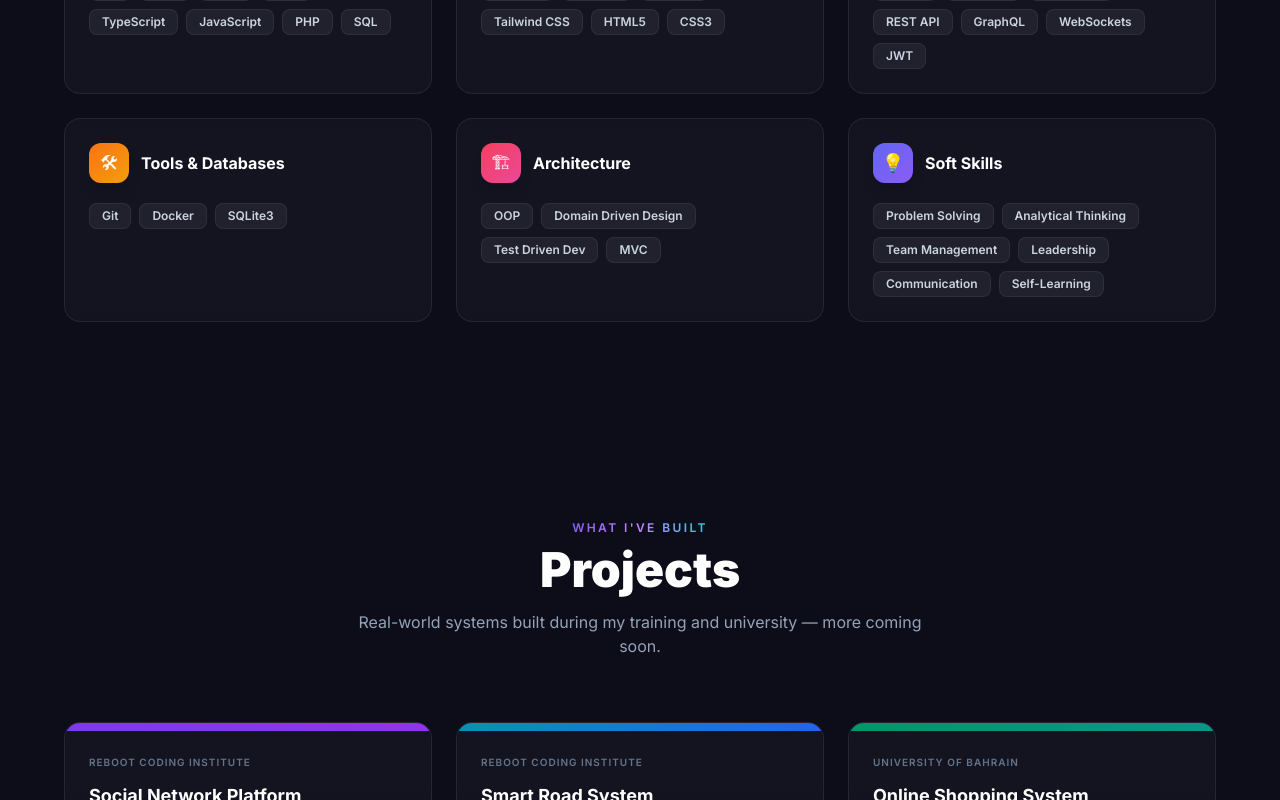
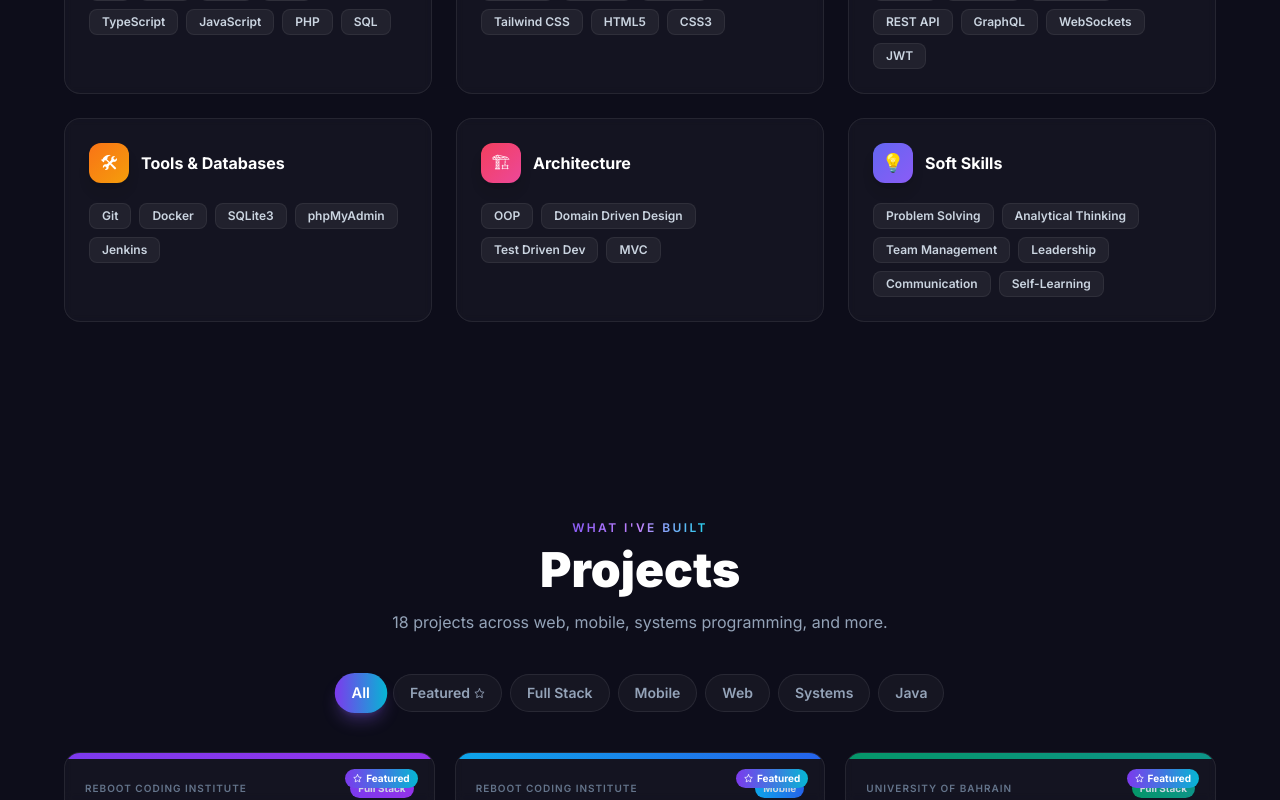
Before and after one commit to 7ussain313/portfolio, a React (Vite) app: page / in a window 1280 px wide. Shown: the part 2000-2800 px from the top of the page. Built offline with nearby package versions, Linux system fonts and the light colour scheme.

Commit message:
Add all 18 projects with category filter and featured badges

```diff
--- a/src/components/Projects.jsx
+++ b/src/components/Projects.jsx
@@ -1,17 +1,29 @@
-import { motion } from 'framer-motion'
-import { FiGithub, FiExternalLink } from 'react-icons/fi'
+import { useState } from 'react'
+import { motion, AnimatePresence } from 'framer-motion'
+import { FiExternalLink, FiStar } from 'react-icons/fi'
 import { projects } from '../data/portfolioData'
 
+const categories = ['All', 'Featured', 'Full Stack', 'Mobile', 'Web', 'Systems', 'Java']
+
 const cardAnim = {
-  hidden: { opacity: 0, y: 50 },
+  hidden: { opacity: 0, y: 40 },
   show: (i) => ({
     opacity: 1,
     y: 0,
-    transition: { duration: 0.6, delay: i * 0.1, ease: [0.25, 0.1, 0.25, 1] },
+    transition: { duration: 0.5, delay: i * 0.07, ease: [0.25, 0.1, 0.25, 1] },
   }),
+  exit: { opacity: 0, scale: 0.95, transition: { duration: 0.2 } },
 }
 
 export default function Projects() {
+  const [active, setActive] = useState('All')
+
+  const filtered = projects.filter(p => {
+    if (active === 'All') return true
+    if (active === 'Featured') return p.featured
+    return p.category === active
+  })
+
   return (
     <section id="projects" className="section-pad">
       <div className="max-w-6xl mx-auto">
@@ -21,43 +33,80 @@ export default function Projects() {
           whileInView={{ opacity: 1, y: 0 }}
           viewport={{ once: true, margin: '-80px' }}
           transition={{ duration: 0.7 }}
-          className="text-center mb-16"
+          className="text-center mb-10"
         >
           <span className="text-xs font-semibold tracking-[0.2em] uppercase gradient-text">What I've Built</span>
           <h2 className="text-4xl md:text-5xl font-black mt-2 dark:text-white text-slate-900">
             Projects
           </h2>
           <p className="mt-4 dark:text-slate-400 text-slate-600 max-w-xl mx-auto text-base">
-            Real-world systems built during my training and university — more coming soon.
+            18 projects across web, mobile, systems programming, and more.
           </p>
         </motion.div>
 
+        {/* Filter tabs */}
+        <motion.div
+          initial={{ opacity: 0, y: 20 }}
+          whileInView={{ opacity: 1, y: 0 }}
+          viewport={{ once: true }}
+          transition={{ duration: 0.5 }}
+          className="flex flex-wrap justify-center gap-2 mb-10"
+        >
+          {categories.map(cat => (
+            <button
+              key={cat}
+              onClick={() => setActive(cat)}
+              className={`px-4 py-2 rounded-full text-sm font-semibold transition-all duration-300 ${
+                active === cat
+                  ? 'bg-gradient-to-r from-violet-600 to-cyan-500 text-white shadow-lg shadow-violet-500/30 scale-105'
+                  : 'dark:bg-white/[0.04] bg-slate-100 dark:text-slate-400 text-slate-600 dark:border-white/[0.08] border-slate-200 border hover:border-violet-400/40 dark:hover:border-violet-500/40'
+              }`}
+            >
+              {cat}
+              {cat === 'Featured' && <FiStar size={11} className="inline ml-1 mb-0.5" />}
+            </button>
+          ))}
+        </motion.div>
+
         {/* Projects grid */}
-        <div className="grid md:grid-cols-2 lg:grid-cols-3 gap-6">
-          {projects.map((project, i) => (
+        <div className="grid md:grid-cols-2 lg:grid-cols-3 gap-5">
+          <AnimatePresence mode="popLayout">
+            {filtered.map((project, i) => (
               <motion.article
                 key={project.id}
                 custom={i}
                 initial="hidden"
-              whileInView="show"
-              viewport={{ once: true, margin: '-60px' }}
+                animate="show"
+                exit="exit"
                 variants={cardAnim}
-              whileHover={{ y: -6 }}
+                layout
+                whileHover={{ y: -5 }}
                 transition={{ duration: 0.3 }}
-              className="glass-card overflow-hidden glow-hover group flex flex-col"
+                className="glass-card overflow-hidden glow-hover group flex flex-col relative"
               >
-              {/* Top gradient banner */}
-              <div className={`h-2 bg-gradient-to-r ${project.accent}`} />
+                {/* Featured badge */}
+                {project.featured && (
+                  <div className="absolute top-4 right-4 z-10 flex items-center gap-1 px-2 py-0.5 rounded-full bg-gradient-to-r from-violet-600 to-cyan-500 text-white text-[10px] font-bold">
+                    <FiStar size={9} /> Featured
+                  </div>
+                )}
 
-              {/* Content */}
-              <div className="p-6 flex flex-col flex-1">
-                {/* Institute badge */}
-                <span className="text-[10px] font-semibold tracking-widest uppercase dark:text-slate-500 text-slate-500 mb-3">
+                {/* Top gradient bar */}
+                <div className={`h-1.5 bg-gradient-to-r ${project.accent}`} />
+
+                <div className="p-5 flex flex-col flex-1">
+                  {/* Meta */}
+                  <div className="flex items-center justify-between mb-3">
+                    <span className="text-[10px] font-semibold tracking-widest uppercase dark:text-slate-500 text-slate-400">
                       {project.institute}
                     </span>
+                    <span className={`text-[10px] font-bold px-2 py-0.5 rounded-full bg-gradient-to-r ${project.accent} bg-opacity-10 dark:text-slate-300 text-slate-600 dark:bg-white/5 bg-slate-100`}>
+                      {project.category}
+                    </span>
+                  </div>
 
                   {/* Title */}
-                <h3 className="text-lg font-bold dark:text-white text-slate-900 mb-2 group-hover:text-violet-500 dark:group-hover:text-violet-400 transition-colors">
+                  <h3 className="text-base font-bold dark:text-white text-slate-900 mb-2 group-hover:text-violet-500 dark:group-hover:text-violet-400 transition-colors leading-snug">
                     {project.title}
                   </h3>
 
@@ -81,52 +130,36 @@ export default function Projects() {
                   )}
 
                   {/* Links */}
-                <div className="flex gap-3 mt-auto pt-2 border-t dark:border-white/[0.06] border-slate-100">
-                  {project.github ? (
-                    <a
-                      href={project.github}
-                      target="_blank"
-                      rel="noopener noreferrer"
-                      className="flex items-center gap-1.5 text-xs font-medium dark:text-slate-400 text-slate-600 hover:text-violet-500 dark:hover:text-violet-400 transition-colors"
-                    >
-                      <FiGithub size={14} /> Code
-                    </a>
-                  ) : (
-                    <span className="flex items-center gap-1.5 text-xs font-medium dark:text-slate-600 text-slate-400 cursor-not-allowed">
-                      <FiGithub size={14} /> Private
-                    </span>
-                  )}
-                  {project.live && (
+                  <div className="flex gap-3 pt-3 border-t dark:border-white/[0.06] border-slate-100">
+                    {project.live ? (
                       <a
                         href={project.live}
                         target="_blank"
                         rel="noopener noreferrer"
-                      className="flex items-center gap-1.5 text-xs font-medium dark:text-slate-400 text-slate-600 hover:text-violet-500 dark:hover:text-violet-400 transition-colors"
+                        className="flex items-center gap-1.5 text-xs font-semibold dark:text-slate-400 text-slate-600 hover:text-violet-500 dark:hover:text-violet-400 transition-colors"
                       >
-                      <FiExternalLink size={14} /> Live Demo
+                        <FiExternalLink size={13} /> Live Demo
                       </a>
+                    ) : (
+                      <span className="text-xs dark:text-slate-600 text-slate-400 font-medium">
+                        Private Repo
+                      </span>
                     )}
                   </div>
                 </div>
               </motion.article>
             ))}
+          </AnimatePresence>
+        </div>
 
-          {/* Placeholder card */}
-          <motion.div
-            custom={projects.length}
-            initial="hidden"
-            whileInView="show"
-            viewport={{ once: true, margin: '-60px' }}
-            variants={cardAnim}
-            className="glass-card p-6 flex flex-col items-center justify-center text-center min-h-[240px] border-dashed"
+        {/* Count */}
+        <motion.p
+          initial={{ opacity: 0 }}
+          animate={{ opacity: 1 }}
+          className="text-center mt-8 text-sm dark:text-slate-600 text-slate-400"
         >
-            <div className="w-12 h-12 rounded-full bg-gradient-to-br from-violet-600/20 to-cyan-400/20 flex items-center justify-center mb-4 text-2xl">
-              +
-            </div>
-            <p className="text-sm font-semibold dark:text-slate-400 text-slate-500">More projects coming soon</p>
-            <p className="text-xs dark:text-slate-600 text-slate-400 mt-1">Currently in development</p>
-          </motion.div>
-        </div>
+          Showing {filtered.length} of {projects.length} projects
+        </motion.p>
       </div>
     </section>
   )
--- a/src/data/portfolioData.js
+++ b/src/data/portfolioData.js
@@ -33,7 +33,7 @@ export const skillGroups = [
     label: 'Tools & Databases',
     icon: '🛠',
     color: 'from-orange-500 to-amber-500',
-    skills: ['Git', 'Docker', 'SQLite3'],
+    skills: ['Git', 'Docker', 'SQLite3', 'phpMyAdmin', 'Jenkins'],
   },
   {
     label: 'Architecture',
@@ -50,55 +50,205 @@ export const skillGroups = [
 ]
 
 export const projects = [
+  // ── FEATURED ──────────────────────────────────────────────
   {
     id: 1,
     title: 'Social Network Platform',
-    description: 'A full social network system similar to Facebook with real-time chat, posts, groups, follows, and notifications.',
+    description: 'A full social network system similar to Facebook — real-time chat, posts, groups, follows, notifications, and friend requests.',
     tech: ['React.js', 'Go', 'WebSockets', 'Docker', 'SQLite'],
-    github: '',
     live: '',
     accent: 'from-violet-600 to-purple-600',
+    category: 'Full Stack',
     institute: 'Reboot Coding Institute',
+    featured: true,
   },
   {
     id: 2,
-    title: 'Smart Road System',
-    description: 'Contributed to an intelligent smart road infrastructure system with real-time data processing.',
-    tech: [],
-    github: '',
-    live: '',
-    accent: 'from-cyan-600 to-blue-600',
+    title: 'Sooqna',
+    description: 'A buy & sell marketplace app where users can list and browse products. Built with Flutter for cross-platform mobile and Supabase as the backend.',
+    tech: ['Flutter', 'Supabase', 'Dart'],
+    live: 'https://sooqnaweb.vercel.app/',
+    accent: 'from-sky-500 to-blue-600',
+    category: 'Mobile',
     institute: 'Reboot Coding Institute',
+    featured: true,
   },
   {
     id: 3,
     title: 'Online Shopping System',
-    description: 'A full-featured e-commerce platform built with Laravel MVC — products, cart, orders, and user auth.',
-    tech: ['Laravel', 'PHP', 'MySQL', 'MVC'],
-    github: '',
+    description: 'A full-featured e-commerce platform — product listings, cart, orders, and user authentication — built with Laravel MVC and phpMyAdmin.',
+    tech: ['Laravel', 'PHP', 'phpMyAdmin', 'MVC'],
     live: '',
     accent: 'from-emerald-600 to-teal-600',
+    category: 'Full Stack',
     institute: 'University of Bahrain',
+    featured: true,
   },
+  // ── OTHER PROJECTS ────────────────────────────────────────
   {
     id: 4,
-    title: 'Multiplayer FPS Game',
-    description: 'A real-time multiplayer first-person shooter game with networked gameplay and game-state sync.',
-    tech: [],
-    github: '',
+    title: 'Car Insurance App',
+    description: 'A mobile application for managing car insurance — policy details, claims, and user management — built with Flutter and Firebase.',
+    tech: ['Flutter', 'Firebase', 'Dart'],
     live: '',
-    accent: 'from-rose-600 to-pink-600',
+    accent: 'from-red-500 to-rose-600',
+    category: 'Mobile',
     institute: 'Reboot Coding Institute',
+    featured: false,
   },
   {
     id: 5,
-    title: 'Forum Platform',
-    description: 'A community forum with authentication, threads, replies, categories, and voting system.',
-    tech: [],
-    github: '',
+    title: 'Groupie Tracker',
+    description: 'A web app that fetches data from a music bands API and displays artist info, concert locations, and dates in a clean interactive UI.',
+    tech: ['Go', 'REST API', 'HTML', 'CSS'],
     live: '',
-    accent: 'from-orange-600 to-amber-600',
+    accent: 'from-pink-500 to-fuchsia-600',
+    category: 'Web',
     institute: 'Reboot Coding Institute',
+    featured: false,
+  },
+  {
+    id: 6,
+    title: 'Lem-in (Ant Farm)',
+    description: 'A graph pathfinding program that finds the optimal routes for N ants to traverse a colony from start to end with minimum moves, handling complex edge cases.',
+    tech: ['Go', 'Graph Algorithms', 'Pathfinding'],
+    live: '',
+    accent: 'from-amber-500 to-orange-600',
+    category: 'Systems',
+    institute: 'Reboot Coding Institute',
+    featured: false,
+  },
+  {
+    id: 7,
+    title: 'Net-Cat (TCP Chat)',
+    description: 'A recreation of NetCat in Go — a multi-client TCP group chat server with message history, join/leave notifications, and timestamped messages.',
+    tech: ['Go', 'TCP', 'Goroutines', 'Channels', 'Mutexes'],
+    live: '',
+    accent: 'from-cyan-600 to-blue-700',
+    category: 'Systems',
+    institute: 'Reboot Coding Institute',
+    featured: false,
+  },
+  {
+    id: 8,
+    title: 'Custom JS Framework',
+    description: 'A JavaScript framework built from scratch — virtual DOM, routing system, state management, and event handling — demonstrated with a TodoMVC app.',
+    tech: ['JavaScript', 'Virtual DOM', 'Routing', 'State Management'],
+    live: '',
+    accent: 'from-yellow-500 to-amber-600',
+    category: 'Web',
+    institute: 'Reboot Coding Institute',
+    featured: false,
+  },
+  {
+    id: 9,
+    title: 'GraphQL Profile',
+    description: 'A personal profile page with login using JWT authentication, querying school data via GraphQL and visualizing XP progress and project stats with SVG graphs.',
+    tech: ['GraphQL', 'JWT', 'SVG', 'JavaScript'],
+    live: '',
+    accent: 'from-pink-600 to-rose-600',
+    category: 'Web',
+    institute: 'Reboot Coding Institute',
+    featured: false,
+  },
+  {
+    id: 10,
+    title: 'Smart Road Intersection',
+    description: 'An autonomous vehicle intersection simulation in Rust — smart collision-free traffic management without traffic lights, with physics, animations, and live statistics.',
+    tech: ['Rust', 'SDL2', 'Animation', 'Physics'],
+    live: '',
+    accent: 'from-slate-600 to-gray-700',
+    category: 'Systems',
+    institute: 'Reboot Coding Institute',
+    featured: false,
+  },
+  {
+    id: 11,
+    title: 'Ray Tracer (RT)',
+    description: 'A ray tracing engine implemented in Rust that renders 3D scenes with reflections, shadows, and lighting using fundamental computer graphics algorithms.',
+    tech: ['Rust', 'Ray Tracing', 'Computer Graphics', 'Algorithms'],
+    live: '',
+    accent: 'from-purple-600 to-indigo-600',
+    category: 'Systems',
+    institute: 'Reboot Coding Institute',
+    featured: false,
+  },
+  {
+    id: 12,
+    title: 'Localhost (HTTP Server)',
+    description: 'A production-grade HTTP/1.1 server built in Rust from scratch — non-blocking I/O via epoll, CGI support, file uploads, cookies, sessions, and custom error pages.',
+    tech: ['Rust', 'HTTP/1.1', 'epoll', 'CGI', 'TCP'],
+    live: '',
+    accent: 'from-green-600 to-emerald-600',
+    category: 'Systems',
+    institute: 'Reboot Coding Institute',
+    featured: false,
+  },
+  {
+    id: 13,
+    title: '0-Shell',
+    description: 'A minimalist Unix-like shell in Rust that implements core commands (ls, cd, cat, cp, mv, rm, mkdir, echo) using system-level calls without external binaries.',
+    tech: ['Rust', 'Unix', 'System Calls', 'Shell'],
+    live: '',
+    accent: 'from-zinc-600 to-gray-700',
+    category: 'Systems',
+    institute: 'Reboot Coding Institute',
+    featured: false,
+  },
+  {
+    id: 14,
+    title: "Let's Play",
+    description: 'A Java-based interactive game project focusing on object-oriented design patterns, game logic, and user interaction.',
+    tech: ['Java', 'OOP'],
+    live: '',
+    accent: 'from-blue-500 to-indigo-600',
+    category: 'Java',
+    institute: 'Reboot Coding Institute',
+    featured: false,
+  },
+  {
+    id: 15,
+    title: 'Angul-it',
+    description: 'A full-stack web application built with Angular on the frontend and Java on the backend, demonstrating enterprise-level architecture and REST API integration.',
+    tech: ['Java', 'Angular', 'REST API', 'Spring'],
+    live: '',
+    accent: 'from-red-600 to-pink-600',
+    category: 'Java',
+    institute: 'Reboot Coding Institute',
+    featured: false,
+  },
+  {
+    id: 16,
+    title: 'Buy-01',
+    description: 'A full-featured e-commerce marketplace platform built in Java — product listings, orders, user roles (buyer/seller), and secure authentication.',
+    tech: ['Java', 'Spring Boot', 'REST API', 'MySQL'],
+    live: '',
+    accent: 'from-teal-600 to-cyan-600',
+    category: 'Java',
+    institute: 'Reboot Coding Institute',
+    featured: false,
+  },
+  {
+    id: 17,
+    title: 'Mr. Jenkins (CI/CD)',
+    description: 'A DevOps project implementing a full CI/CD pipeline using Jenkins and Docker — automated builds, testing, and deployment workflows.',
+    tech: ['Java', 'Jenkins', 'Docker', 'CI/CD'],
+    live: '',
+    accent: 'from-orange-600 to-red-600',
+    category: 'Java',
+    institute: 'Reboot Coding Institute',
+    featured: false,
+  },
+  {
+    id: 18,
+    title: 'Safe-Zone',
+    description: 'A Java security project implementing authentication, authorization, encryption, and secure data handling following best security practices.',
+    tech: ['Java', 'Spring Security', 'JWT', 'Encryption'],
+    live: '',
+    accent: 'from-indigo-600 to-violet-600',
+    category: 'Java',
+    institute: 'Reboot Coding Institute',
+    featured: false,
   },
 ]
 
@@ -126,7 +276,7 @@ export const education = [
     degree: 'Java Specialization',
     institution: 'Reboot Coding Institute',
     period: 'April 2026 – Present',
-    description: 'Advanced Java programming, enterprise patterns, and application development.',
+    description: 'Advanced Java programming, enterprise patterns, Spring Boot, CI/CD, and security.',
     type: 'training',
     icon: '☕',
   },
```
Lines whose indentation alone changed are shown as unchanged.
